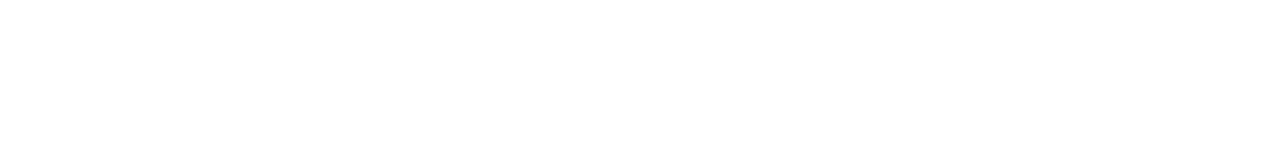
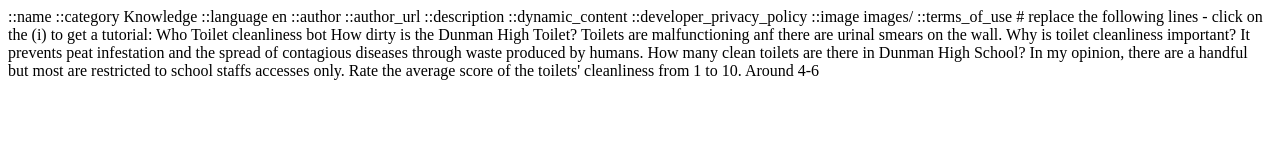
Before and after one commit to Electowiz1/iamawesome, a plain HTML site: page index.html in a window 1280 px wide. Drawn offline with Linux system fonts and the light colour scheme.

Commit message:
Update index.html

```diff
--- a/index.html
+++ b/index.html
@@ -1 +1,31 @@
+::name <iamawesome>
+::category Knowledge
+::language en
+::author <author_name>
+::author_url <author_url>
+::description <description>
+::dynamic_content <Yes/No>
+::developer_privacy_policy <link>
+::image images/<image_name>
+::terms_of_use <link>
+
+
+# replace the following lines - click on the (i) to get a tutorial:
+
+Who
+Toilet cleanliness bot
+
+How dirty is the Dunman High Toilet?
+Toilets are malfunctioning anf there are urinal smears on the wall.
+
+Why is toilet cleanliness important?
+It prevents peat infestation and the spread of contagious diseases through waste produced by humans.
+
+How many clean toilets are there in Dunman High School?
+In my opinion, there are a handful but most are restricted to school staffs accesses only.
+
+Rate the average score of the toilets' cleanliness from 1 to 10.
+Around 4-6
+
+
 <script type='text/javascript' id='susi-bot-script' data-userid='6279dc2554821ef504b9cb5738756b51' data-group='Knowledge' data-language='en' data-skill='<iamawesome>' src='https://susi.ai/susi-chatbot.js'></script>
```
